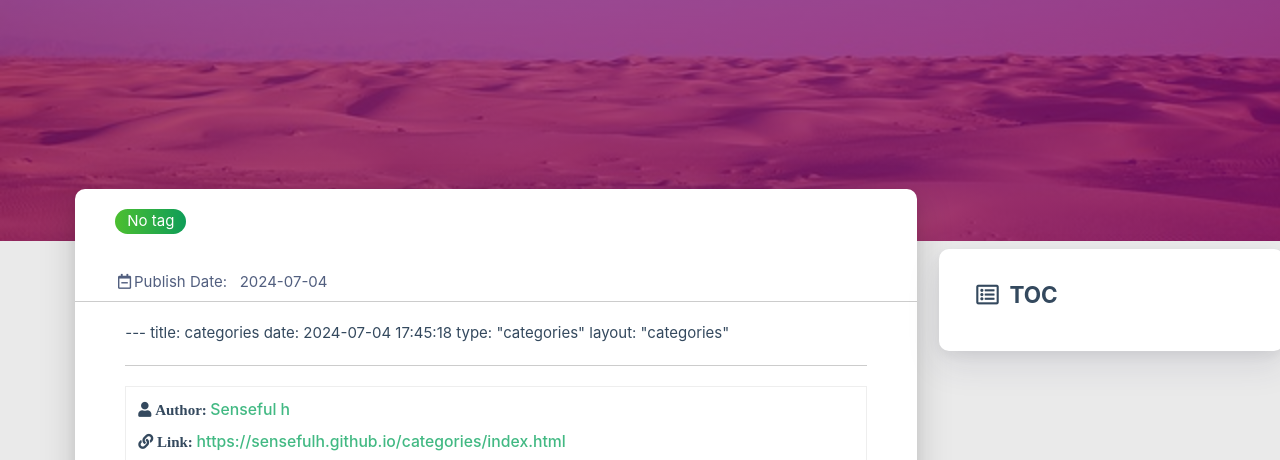
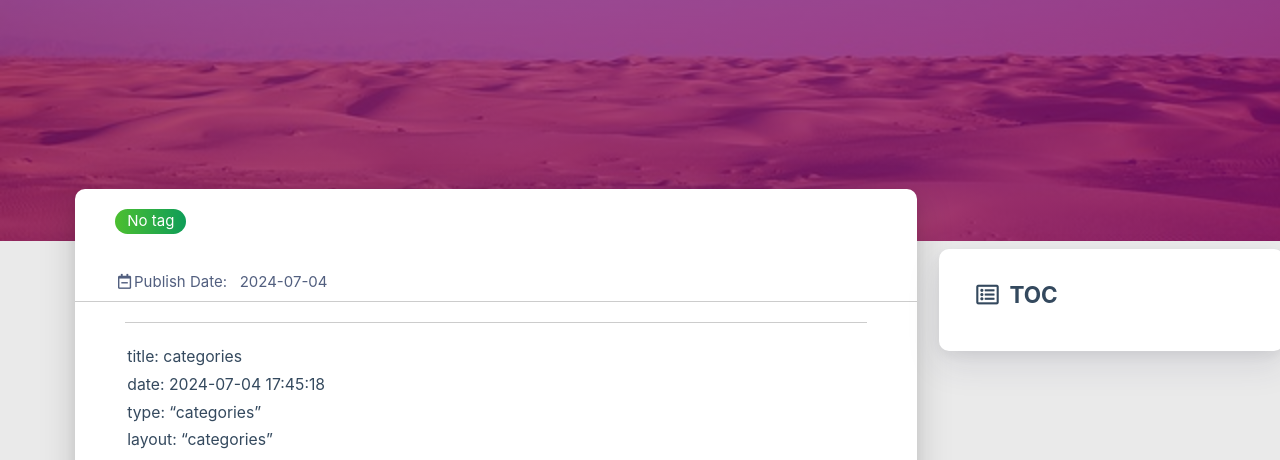
Before and after one commit to Sensefulh/Sensefulh.github.io, a plain HTML site: page categories/index.html in a window 1280 px wide. Shown: the part 79-539 px from the top of the page. Drawn offline with Linux system fonts and the light colour scheme; some packages are replaced by stand-ins of ours; no server answers; a script that the page names is missing.

Commit message:
Site updated: 2024-07-06 16:45:02

```diff
--- a/categories/index.html
+++ b/categories/index.html
@@ -464,11 +464,9 @@
 
         <div class="card-content article-card-content">
             <div id="articleContent">
-                ---
-title: categories
-date: 2024-07-04 17:45:18
-type: "categories"
-layout: "categories"
+                <hr>
+<p>title: categories<br>date: 2024-07-04 17:45:18<br>type: “categories”<br>layout: “categories”</p>
+
 
             </div>
             <hr/>
```
